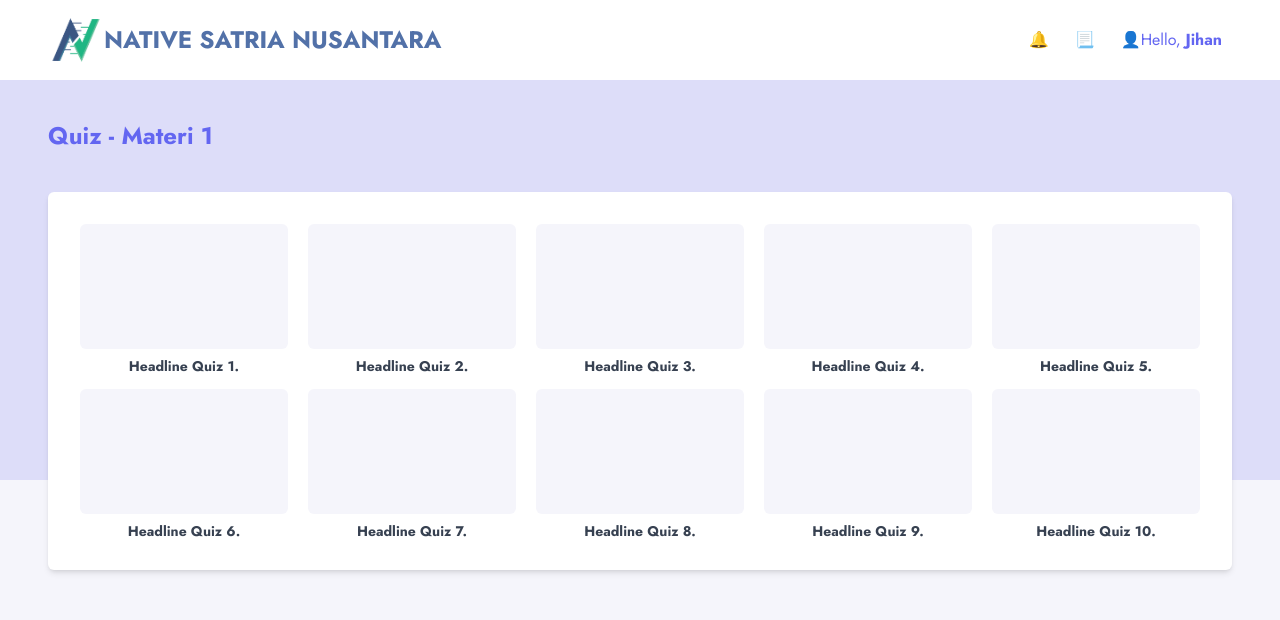
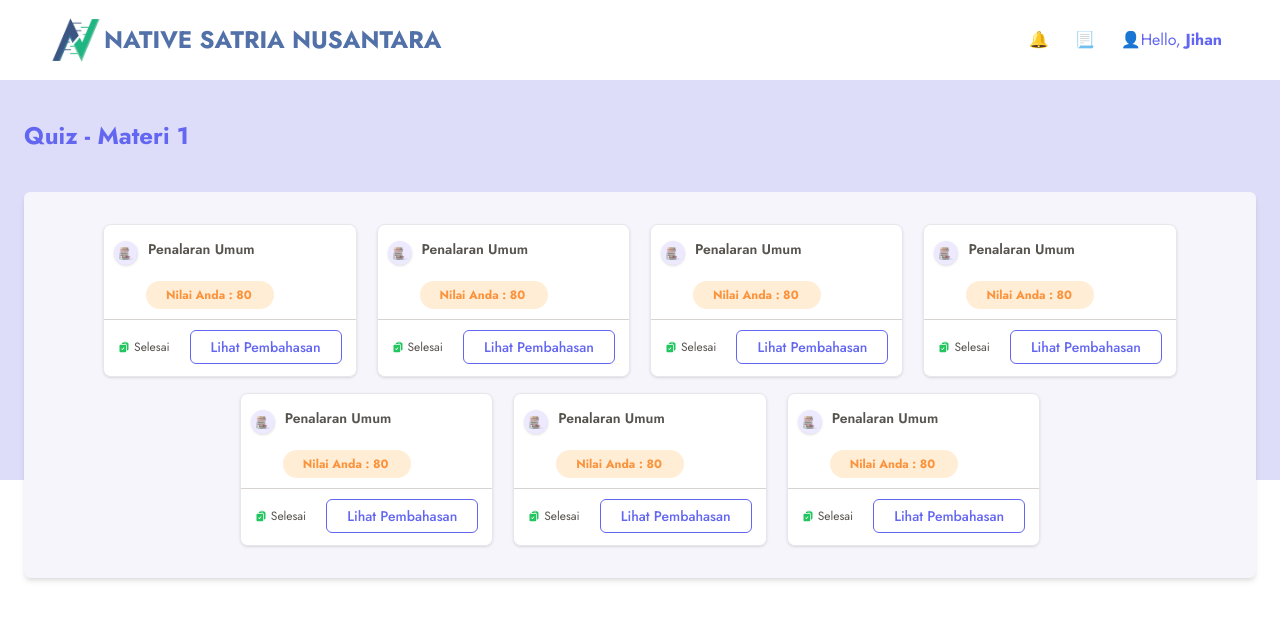
Before and after one commit to aqordeon/nativemed, a Nuxt app: page /materi/1 in a window 1280 px wide. Shown: the top 620 px of the page. Built offline with nearby package versions, Linux system fonts and the light colour scheme; no server answers.

Commit message:
Route, UI: MateriBox & QuizBox

```diff
--- a/components/Layouts/Navbar.vue
+++ b/components/Layouts/Navbar.vue
@@ -18,16 +18,23 @@
 		</div>
 
 		<!-- Navbar: Register/Sign in -->
-		<div class="hidden md:flex gap-x-3 lg:gap-x-6">
+		<div v-if="!authenticated" class="hidden md:flex gap-x-3 lg:gap-x-6">
 			<NuxtLink to="#" class="group relative flex px-2 items-center cursor-pointer">
 				<p>Register</p>
 				<div :class="[route.path.includes('/register') ? 'bg-native-600 w-full left-0' : 'bg-native-300 w-0 left-1/2 group-hover:w-1/2 group-hover:left-[25%]']"
 					class="absolute -bottom-0 h-0.5 bg-native-600 rounded-full transition-all duration-200 ease-in-out" />
 			</NuxtLink>
-			<NuxtLink to="/login" class="px-3 py-2.5 rounded-md bg-native-600 text-white cursor-pointer hover:bg-native-500">Sign in</NuxtLink>
+			<NuxtLink to="/login">
+				<UtilsButton label="Sign in" />
+			</NuxtLink>
+		</div>
+		<div v-else>
+			<NuxtLink to="/materi">
+				<UtilsButton label="Tryout" />
+			</NuxtLink>
 		</div>
 
-		<!-- Hamburger -->
+		<!-- Mobile: Hamburger -->
 		<div class="md:hidden">
 			<div class="bg-native-200 px-3 py-1 cursor-pointer" @click="isHamburgerOpen = !isHamburgerOpen">+</div>
 			<Transition >
@@ -50,6 +57,10 @@
 import { storeToRefs } from "pinia" // import storeToRefs helper hook from pinia
 import { useAuthStore } from "~/store/authStore" // import the auth store we just created
 
+definePageMeta({
+    middleware: 'auth'
+})
+
 const router = useRouter()
 const route = useRoute()
 
@@ -60,6 +71,7 @@ const logout = () => {
 	logUserOut()
 	router.push("/login")
 }
+
 
 const isHamburgerOpen = ref(false)
 
@@ -81,7 +93,6 @@ const navbarList = [
 </script>
 
 <style>
-/* we will explain what these classes do next! */
 .v-enter-active,
 .v-leave-active {
   transition: opacity 0.2s ease;
--- /dev/null
+++ b/components/field/input.vue
@@ -0,0 +1,19 @@
+<template>
+    <input :value="modelValue" @input="(event) => emits('update:modelValue', event.target.value)"
+        class="w-full px-5 py-3 placeholder:text-gray-300 text-base ring-1 ring-native-300 focus:ring focus:ring-native-500 focus:outline-none rounded-md" :placeholder="placeholder">
+</template>
+
+<script setup lang="ts">
+const props = defineProps<{
+    modelValue: string
+    placeholder?: string
+}>()
+
+const emits = defineEmits<{
+    (e: 'update:modelValue'): void
+}>()
+</script>
+
+<style scoped>
+
+</style>
--- a/components/utils/Button.vue
+++ b/components/utils/Button.vue
@@ -1,11 +1,17 @@
 <template>
-    <div class="flex w-fit h-fit items-center px-4 py-1.5 text-sm gap-x-1 rounded-md" :class="[getTheme(theme), getSize(size)]">
+    <div class="flex w-fit h-fit items-center text-sm gap-x-1 rounded-md cursor-pointer"
+        :class="[getTheme(theme), getSize(size)]">
+        <!-- Icon Left -->
         <div class="h-4 leading-none">
             <slot name="iconLeft" />
         </div>
-        <span class="whitespace-nowrap font-medium leading-5 text-basic-50">
+
+        <!-- Main content -->
+        <span class="whitespace-nowrap font-medium leading-5">
             <slot>{{ label }}</slot>
         </span>
+
+        <!-- Icon Right -->
         <div class="h-4 leading-none">
             <slot name="iconRight" />
         </div>
@@ -23,28 +29,27 @@ const props = defineProps<{
     size?: string
 }>()
 
-const getSize = (size: string) => {
-    // switch (size){
-    //     // case 'lg':
-    //     //     return 'w-fit px-7 py-5 text-sm';
-    //     // case 'sm':
-    //     //     return 'w-fit h-fit px-4 py-2.5 text-sm';
-    //     default:
-    //         return 'w-fit px-7 py-5 text-sm';
-
-    // }
+const getSize = (size?: string) => {
+    switch (size){
+        // case 'lg':
+        //     return 'w-fit px-7 py-5 text-sm';
+        // case 'sm':
+        //     return 'w-fit h-fit px-4 py-2.5 text-sm';
+        default:
+            return 'w-fit px-4 py-1.5 text-sm';
+    }
 }
 
-const getTheme = (themeName: string) => {
+const getTheme = (themeName?: string) => {
     switch (themeName){
         case 'primary':
-            return 'bg-native-600 hover:bg-native-500 text-white cursor-pointer rounded-md ';
+            return 'bg-native-600 hover:bg-native-500 text-white';
         case 'secondary':
-            return 'bg-white hover:bg-gray-100 border border-native-600 text-native-600 cursor-pointer rounded-md ';
+            return 'bg-white hover:bg-gray-100 border border-native-600 text-native-600';
         case 'amber':
-            return 'bg-amber-500 hover:bg-amber-400 text-white cursor-pointer rounded-md ';
+            return 'bg-amber-500 hover:bg-amber-400 text-white';
         default:
-            return 'bg-native-600 hover:bg-native-500 text-white cursor-pointer rounded-md ';
+            return 'bg-native-600 hover:bg-native-500 text-white';
     }
 }
 
--- /dev/null
+++ b/components/utils/Materibox.vue
@@ -0,0 +1,46 @@
+<template>
+    <div class="min-w-52 relative text-stone-600 border border-gray-200 rounded-lg overflow-hidden shadow">
+        <div class="h-full pt-4 pb-3 space-y-5 bg-white hover:bg-gray-50"
+            :class="[`border-[${dataMateri.line_color}] border-l-4`]"
+        >
+            <!-- Section: Title & Description -->
+            <div class="pl-4 pr-3 space-y-5">
+                <div class="text-sm font-semibold leading-tight">
+                    {{ dataMateri.title }}
+                </div>
+                <div class="text-xs leading-none">
+                    {{ dataMateri.description }}
+                </div>
+            </div>
+
+            <!-- Section: Jumlah Quiz -->
+            <div class="px-3.5 w-full pt-2.5 border-t border-stone-300 justify-between items-center inline-flex">
+                <div class="flex-col justify-start items-start gap-2.5 inline-flex">
+                    <div class="text-center text-neutral-600 text-xs leading-none">Jumlah Quiz</div>
+                    <div class="text-center text-neutral-600 text-xs font-medium leading-none">{{dataMateri.quiz_count}} Quiz</div>
+                </div>
+                <NuxtLink :to="`/materi/${dataMateri.slug}`" class="p-1.5 bg-indigo-500 hover:bg-indigo-600 cursor-pointer rounded-md justify-center items-center gap-1 flex">
+                    <div class="w-4 h-4 relative text-white">
+                        <ArrowRightIcon />
+                    </div>
+                </NuxtLink>
+            </div>
+        </div>
+    </div>
+</template>
+
+<script setup lang="ts">
+import { ArrowRightIcon } from '@heroicons/vue/24/solid';
+const props = defineProps<{
+    dataMateri: {
+        id: number
+        slug: string
+        title: string
+        description: string
+        quiz_count: number
+        line_color: string
+    }
+}>()
+</script>
+
+<style scoped></style>
--- /dev/null
+++ b/components/utils/Quizbox.vue
@@ -0,0 +1,57 @@
+<template>
+    <div class="relative text-stone-600 border border-gray-200 rounded-lg overflow-hidden shadow">
+        <div class="h-full pt-4 pb-3 space-y-2.5 bg-white hover:bg-gray-50"        >
+            <!-- Section: Title & Description -->
+            <div class="flex flex-col pl-2.5 gap-y-4">
+                <div class="flex gap-x-2.5">
+                    <div class="h-6 aspect-square bg-violet-100 rounded-full shadow justify-end items-center inline-flex">
+                        <img class="w-5 h-3.5" src="@imgs/book-stacked.svg" />
+                    </div>
+                    <div class="text-sm font-semibold leading-tight">
+                        Penalaran Umum
+                    </div>
+                </div>
+                <div class="pl-8 pr-3 space-y-5 text-xs leading-none">
+                    <div v-if="false" class="py-2.5">Jumlah Soal : 150 Soal</div>
+                    <div v-else class="w-32 h-7 px-5 bg-orange-100 rounded-2xl justify-start items-center gap-2.5 inline-flex">
+                        <div class="text-orange-400 text-xs font-bold font-['Jost'] leading-none">Nilai Anda : 80</div>
+                    </div>
+                </div>
+            </div>
+
+            <!-- Section: Jumlah Quiz -->
+            <div class="w-full px-3.5 pt-2.5 border-t border-stone-300">
+                <!-- Section: Mulai Mengerjakan -->
+                <!-- <div class=" flex justify-between items-center gap-x-5 ">
+                    <div class="flex items-center gap-x-1 ">
+                        <ClockIcon class="h-3 aspect-auto"/>
+                        <span class="text-xs">
+                            180 Menit
+                        </span>
+                    </div>
+                    <NuxtLink :to="`#`">
+                        <UtilsButton label="Mulai Mengerjakan" />
+                    </NuxtLink>
+                </div> -->
+
+                <!-- Section: Lihat Pembahasan -->
+                <div class=" flex justify-between items-center gap-x-5 ">
+                    <div class="flex items-center gap-x-1 ">
+                        <ClipboardDocumentCheckIcon class="h-3 aspect-auto text-green-500"/>
+                        <span class="text-xs">
+                            Selesai
+                        </span>
+                    </div>
+                    <NuxtLink :to="`#`">
+                        <UtilsButton theme="secondary" label="Lihat Pembahasan" />
+                    </NuxtLink>
+                </div>
+            </div>
+        </div>
+    </div>
+</template>
+
+<script setup lang="ts">
+import { ClockIcon, ClipboardDocumentCheckIcon } from '@heroicons/vue/24/solid';
+
+</script>
--- a/pages/materi/[materiName]/index.vue
+++ b/pages/materi/[materiName]/index.vue
@@ -1,14 +1,11 @@
 <template>
-    <div class="isolate relative w-full min-h-screen px-12 py-10 bg-native-50">
+    <div class="isolate relative w-full min-h-screen px-6 py-10 bg-white">
         <div class="absolute -z-10 inset-0 h-[50vh] bg-native-200"></div>
         <p class="font-bold text-2xl mb-10"> Quiz - Materi 1</p>
-        <div class="w-full h-full bg-white rounded-md py-8 px-8 shadow-md">
-            <div class="grid grid-cols-5 gap-x-5 gap-y-4 flex-wrap">
-                <div v-for="quidId in 10" :key="quidId" class="flex flex-col justify-center gap-y-2.5">
-                    <div class="bg-native-50 aspect-[5/3] rounded-md"></div>
-                    <p class="text-gray-700 font-bold text-sm text-center leading-none">Headline Quiz {{ quidId }}.</p>
-                </div>
-            </div>
+        <div class="w-full h-full bg-native-50 rounded-md py-8 px-8 shadow-md flex gap-x-5 gap-y-4 flex-wrap justify-center">
+            <UtilsQuizbox v-for="quidId in 7" :key="quidId">
+
+            </UtilsQuizbox>
         </div>
     </div>
 </template>
--- a/pages/materi/index.vue
+++ b/pages/materi/index.vue
@@ -3,9 +3,8 @@
         <TryoutHeaderTryout breadcrumbs="Yuk Mulai latihan try out sekarang!" title="&nbsp">
 
         </TryoutHeaderTryout>
+
         <div class="w-full h-full bg-white rounded-md py-8 px-8 shadow-md">
-
-<pre>{{ resultData }}</pre>
             <div class="relative">
                 <!-- 2 Box: Dompet & Riwayat Quiz -->
                 <div class="absolute grid grid-cols-2 w-[70%] mx-auto gap-x-3 -translate-y-1/2 left-1/2 -translate-x-1/2 ">
@@ -40,8 +39,7 @@
 
                 <div class="pt-20 grid grid-cols-5 gap-x-5 gap-y-4 flex-wrap">
                     <div v-for="materi in data?.materiList" :key="materi.id" class="flex flex-col justify-center gap-y-2.5">
-                        <div class="bg-native-300 aspect-[5/3] rounded-md" />
-                        <p class="text-gray-700 font-bold text-sm text-center leading-2">{{materi.title}}</p>
+                        <UtilsMateribox :dataMateri="materi"/>
                     </div>
                 </div>
             </div>
@@ -57,10 +55,6 @@ definePageMeta({
 const { data } = await useFetch('/api/materi')
 
 
-
-// definePageMeta({
-//     middleware: 'auth'
-// })
 </script>
 
 <style scoped>
--- a/store/authStore.ts
+++ b/store/authStore.ts
@@ -10,6 +10,7 @@ export const useAuthStore = defineStore('auth', {
         authenticated: false,
         loading: false,
     }),
+
     actions: {
         async authenticateUser({ username, password }: UserPayloadInterface) {
             // useFetch from nuxt 3
@@ -24,6 +25,7 @@ export const useAuthStore = defineStore('auth', {
             this.loading = pending;
 
             if (data.value) {
+                console.log(data.value)
                 const token = useCookie('token'); // useCookie new hook in nuxt 3
                 token.value = data?.value?.token; // set token to cookie
                 this.authenticated = true; // set authenticated  state value to true
```
Also changed, not shown: pages/login.vue (+6 -21 lines), assets/images/book-stacked.svg (added), 1 other file (tests, documents, lock files or other folders).
